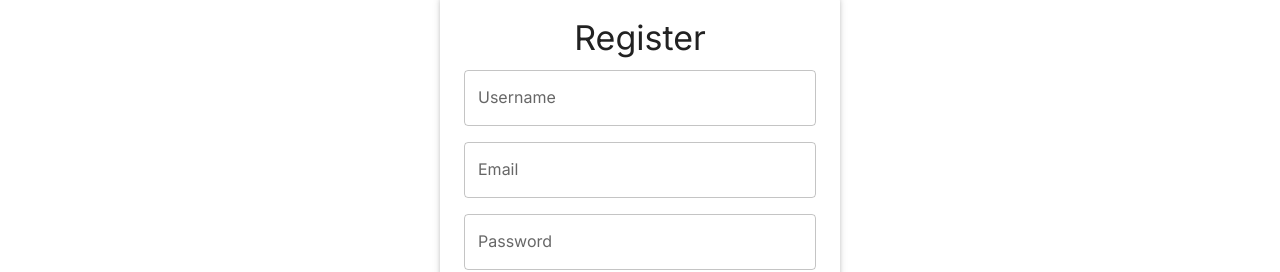
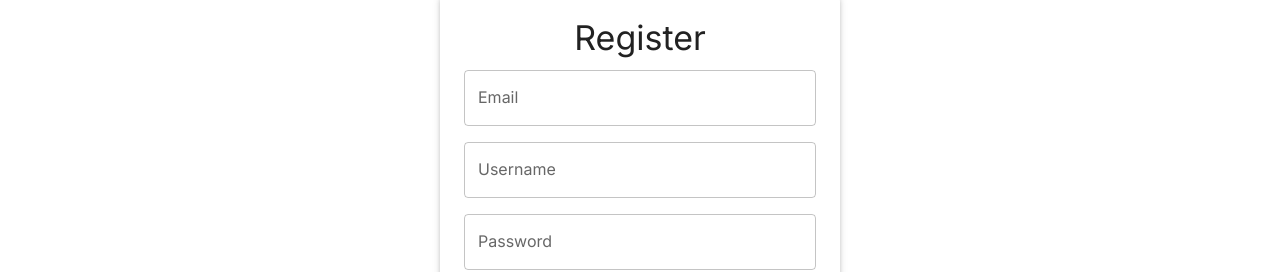
Before and after one commit to mohamedadel1994825/beshara-task, a Next.js app: page /register in a window 1280 px wide. Shown: the part 152-424 px from the top of the page. Built offline with nearby package versions, Linux system fonts and the light colour scheme; no server answers.

Commit message:
enhance login and register with email not username

```diff
--- a/src/app/login/page.tsx
+++ b/src/app/login/page.tsx
@@ -3,7 +3,7 @@
 import { login } from "@/features/auth/authSlice";
 import { yupResolver } from "@hookform/resolvers/yup";
 import { Alert, Box, Button, TextField, Typography } from "@mui/material";
-import { useRouter, useSearchParams } from "next/navigation";
+import { useRouter } from "next/navigation";
 import { useEffect, useState } from "react";
 import { useForm } from "react-hook-form";
 import { useDispatch } from "react-redux";
@@ -17,16 +17,14 @@ interface User {
 }
 
 const schema = yup.object().shape({
-  username: yup.string().required("Username is required"),
+  email: yup.string().email("Invalid email").required("Email is required"),
   password: yup.string().required("Password is required"),
 });
 
 export default function LoginPage() {
   const router = useRouter();
-  const searchParams = useSearchParams();
   const dispatch = useDispatch();
   const [error, setError] = useState("");
-  const [showRegistrationSuccess, setShowRegistrationSuccess] = useState(false);
   const [pendingCartItem, setPendingCartItem] = useState<{
     id: number;
     returnTo: string;
@@ -41,11 +39,6 @@ export default function LoginPage() {
   });
 
   useEffect(() => {
-    // Check for registration success
-    if (searchParams.get("registered") === "true") {
-      setShowRegistrationSuccess(true);
-    }
-
     // Check for pending cart item
     try {
       const storedItem = sessionStorage.getItem("pendingCartItem");
@@ -56,15 +49,14 @@ export default function LoginPage() {
     } catch (error) {
       console.error("Error reading from sessionStorage:", error);
     }
-  }, [searchParams]);
+  }, []);
 
-  const onSubmit = async (data: { username: string; password: string }) => {
+  const onSubmit = async (data: { email: string; password: string }) => {
     try {
       // Check if user exists in localStorage
       const users: User[] = JSON.parse(localStorage.getItem("users") || "[]");
       const user = users.find(
-        (u: User) =>
-          u.username === data.username && u.password === data.password
+        (u: User) => u.email === data.email && u.password === data.password
       );
 
       if (user) {
@@ -78,11 +70,10 @@ export default function LoginPage() {
         if (pendingCartItem) {
           router.push(`/product/${pendingCartItem.id}`);
         } else {
-          const from = searchParams.get("from");
-          router.push(from || "/");
+          router.push("/");
         }
       } else {
-        setError("Invalid username or password");
+        setError("Invalid email or password");
       }
     } catch (error) {
       console.error("Login error:", error);
@@ -116,12 +107,6 @@ export default function LoginPage() {
           Login
         </Typography>
 
-        {showRegistrationSuccess && (
-          <Alert severity="success" sx={{ mb: 2 }}>
-            Registration successful! Please log in with your credentials.
-          </Alert>
-        )}
-
         {pendingCartItem && (
           <Alert severity="info" sx={{ mb: 2 }}>
             Please log in to add items to your cart
@@ -136,10 +121,11 @@ export default function LoginPage() {
 
         <TextField
           fullWidth
-          label="Username"
-          {...register("username")}
-          error={!!errors.username}
-          helperText={errors.username?.message}
+          label="Email"
+          type="email"
+          {...register("email")}
+          error={!!errors.email}
+          helperText={errors.email?.message}
           sx={{ mb: 2 }}
         />
 
--- a/src/app/register/page.tsx
+++ b/src/app/register/page.tsx
@@ -1,10 +1,12 @@
 "use client";
 
+import { login } from "@/features/auth/authSlice";
 import { yupResolver } from "@hookform/resolvers/yup";
 import { Box, Button, TextField, Typography } from "@mui/material";
 import { useRouter } from "next/navigation";
 import { useState } from "react";
 import { useForm } from "react-hook-form";
+import { useDispatch } from "react-redux";
 import * as yup from "yup";
 
 interface User {
@@ -15,8 +17,8 @@ interface User {
 }
 
 const schema = yup.object().shape({
+  email: yup.string().email("Invalid email").required("Email is required"),
   username: yup.string().required("Username is required"),
-  email: yup.string().email("Invalid email").required("Email is required"),
   password: yup
     .string()
     .min(6, "Password must be at least 6 characters")
@@ -29,6 +31,7 @@ const schema = yup.object().shape({
 
 export default function RegisterPage() {
   const router = useRouter();
+  const dispatch = useDispatch();
   const [error, setError] = useState("");
 
   const {
@@ -46,13 +49,14 @@ export default function RegisterPage() {
       // Get existing users
       const users: User[] = JSON.parse(localStorage.getItem("users") || "[]");
 
-      // Check if username or email already exists
+      // Check if email already exists first
+      if (users.some((u) => u.email === data.email)) {
+        setError("Email already exists");
+        return;
+      }
+      // Then check username
       if (users.some((u) => u.username === data.username)) {
         setError("Username already exists");
-        return;
-      }
-      if (users.some((u) => u.email === data.email)) {
-        setError("Email already exists");
         return;
       }
 
@@ -68,8 +72,27 @@ export default function RegisterPage() {
       users.push(newUser);
       localStorage.setItem("users", JSON.stringify(users));
 
-      // Redirect to login
-      router.push("/login?registered=true");
+      // Set auth cookie
+      document.cookie = "auth=true; path=/";
+
+      // Dispatch login action
+      dispatch(login(newUser));
+
+      // Check for pending cart item
+      try {
+        const storedItem = sessionStorage.getItem("pendingCartItem");
+        if (storedItem) {
+          const { productId } = JSON.parse(storedItem);
+          sessionStorage.removeItem("pendingCartItem");
+          router.push(`/product/${productId}`);
+          return;
+        }
+      } catch (error) {
+        console.error("Error reading from sessionStorage:", error);
+      }
+
+      // Redirect to home
+      router.push("/");
     } catch (error) {
       console.error("Registration error:", error);
       setError("An error occurred during registration");
@@ -110,20 +133,20 @@ export default function RegisterPage() {
 
         <TextField
           fullWidth
-          label="Username"
-          {...register("username")}
-          error={!!errors.username}
-          helperText={errors.username?.message}
+          label="Email"
+          type="email"
+          {...register("email")}
+          error={!!errors.email}
+          helperText={errors.email?.message}
           sx={{ mb: 2 }}
         />
 
         <TextField
           fullWidth
-          label="Email"
-          type="email"
-          {...register("email")}
-          error={!!errors.email}
-          helperText={errors.email?.message}
+          label="Username"
+          {...register("username")}
+          error={!!errors.username}
+          helperText={errors.username?.message}
           sx={{ mb: 2 }}
         />
 
```
